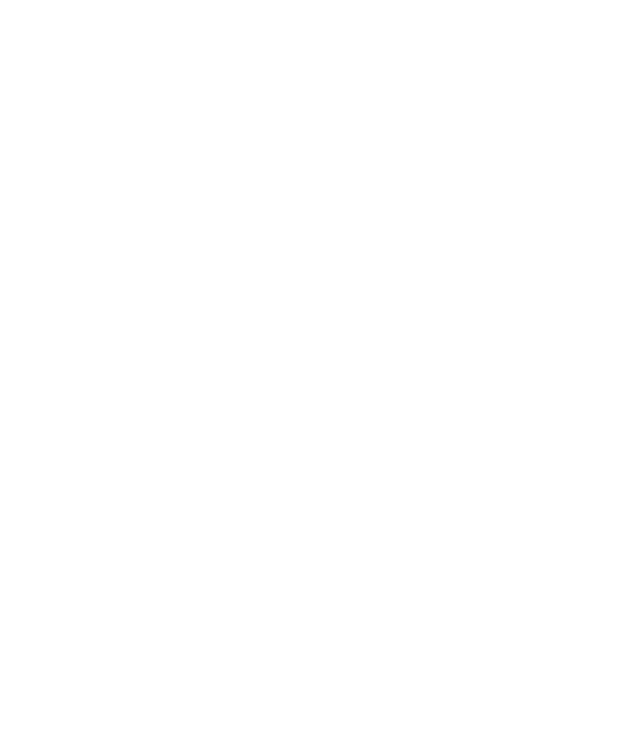
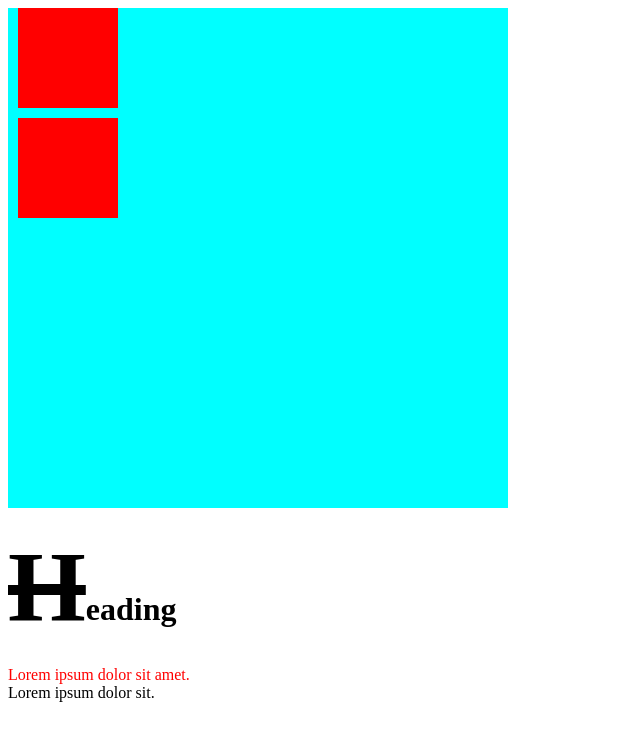
Before and after one commit to ThanhTinhYarushi/daily_code, a plain HTML site: page HTML/MyLearning_HTML-CSS/index.html in a window 1280 px wide. Shown: the whole page, without its empty margins (0-640 px from the left). Drawn offline with Linux system fonts and the light colour scheme.

Commit message:
pseudo elements

```diff
--- a/HTML/MyLearning_HTML-CSS/assets/css/styles.css
+++ b/HTML/MyLearning_HTML-CSS/assets/css/styles.css
@@ -1,13 +1,46 @@
 /* ? Reset CSS */
-* {
+/* * {
   padding: 0;
   margin: 0;
   box-sizing: border-box;
+} */
+
+html {
+  font-size: 16px;
 }
 
-html {
-  font-size: medium;
-  font-family: system-ui, -apple-system, BlinkMacSystemFont, "Segoe UI", Roboto,
-    Oxygen, Ubuntu, Cantarell, "Open Sans", "Helvetica Neue", sans-serif;
-  scroll-behavior: smooth;
+/* ? Css here */
+
+.box {
+  width: 500px;
+  height: 500px;
+  background-color: aqua;
 }
+
+.box::before {
+  content: "";
+  display: block;
+  width: 100px;
+  height: 100px;
+  background-color: red;
+  margin-left: 10px;
+}
+
+.box::after {
+  content: "";
+  display: block;
+  width: 100px;
+  height: 100px;
+  background-color: red;
+  margin-top: 10px;
+  margin-left: 10px;
+}
+
+h1::first-letter {
+  font-size: 100px;
+  text-decoration: line-through;
+}
+
+p::first-line {
+  color: red;
+}
--- a/HTML/MyLearning_HTML-CSS/index.html
+++ b/HTML/MyLearning_HTML-CSS/index.html
@@ -7,6 +7,14 @@
     <link rel="stylesheet" href="assets/css/styles.css" />
   </head>
   <body>
+    <div class="box"></div>
+
+    <h1>Heading</h1>
+    <p>
+      Lorem ipsum dolor sit amet.
+      <br />
+      Lorem ipsum dolor sit.
+    </p>
     <script src="index.js"></script>
   </body>
 </html>
```
